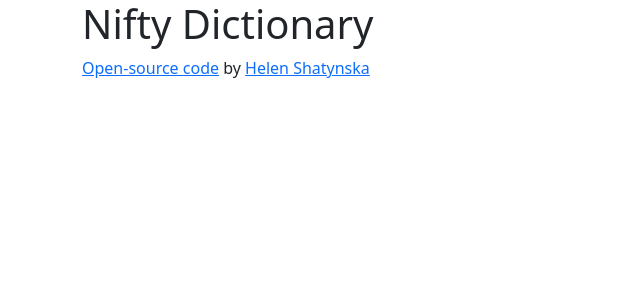
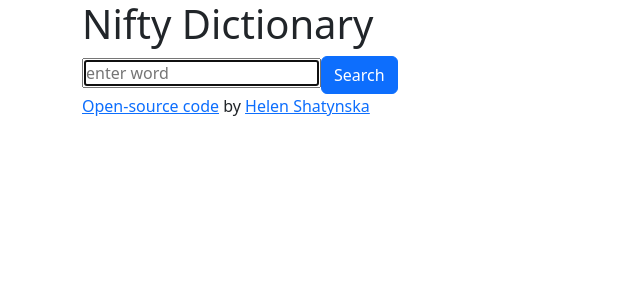
Before and after one commit to niftywebsite/nifty-dictionary, a React (Create React App) app: page / in a window 1280 px wide. Shown: the top 300 px of the page, without its empty margins (0-640 px from the left). Built offline with nearby package versions, Linux system fonts and the light colour scheme.

Commit message:
created Dictionary and Search components

```diff
--- a/src/Dictionary.js
+++ b/src/Dictionary.js
@@ -1,5 +1,12 @@
+import Search from "./Search";
+
+
 function Dictionary() {
-  return null;
+  return (
+    <>
+      <Search />
+    </>
+  );
 }
 
 export default Dictionary;
--- /dev/null
+++ b/src/Search.js
@@ -0,0 +1,28 @@
+import { useState } from "react";
+
+function Search() {
+  const [word, setWord] = useState("");
+
+  function handleChange(event) {
+    setWord(event.target.value);
+  }
+
+  function handleSubmit(event) {
+    event.preventDefault();
+    console.log(word);
+  }
+
+  return (
+    <form onSubmit={handleSubmit}>
+      <input
+        type="search"
+        onChange={handleChange}
+        autoFocus={true}
+        placeholder="enter word"
+      />
+      <input type="submit" value="Search" className="btn btn-primary" />
+    </form>
+  );
+}
+
+export default Search;
```
